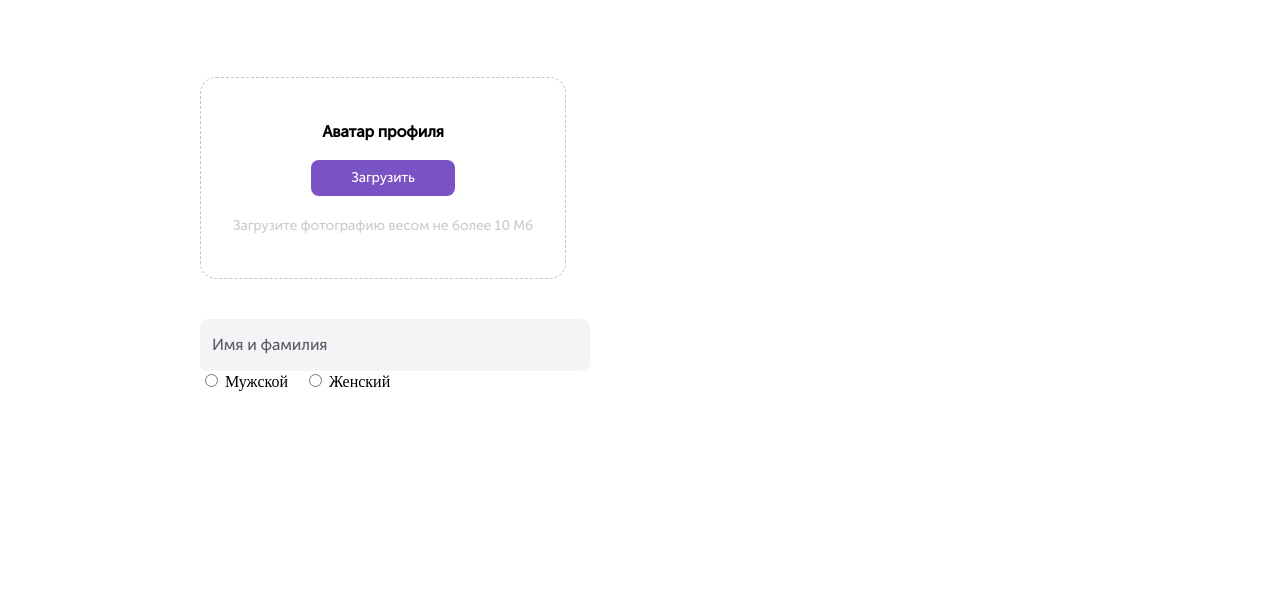
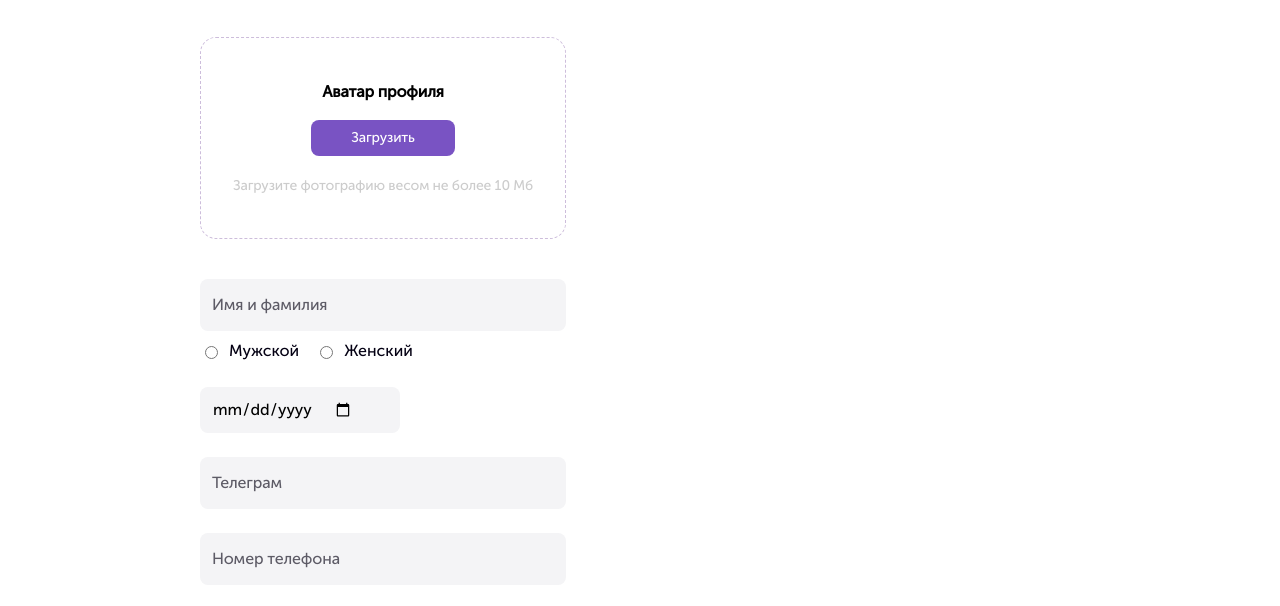
Before and after one commit to m2kegg/Homeet_dz_pages_1, a plain HTML site: page src/index.html in a window 1280 px wide. Shown: the part 264-870 px from the top of the page. Before the commit the page ends 815 px from the top, so only its background shows below. Drawn offline with Linux system fonts and the light colour scheme.

Commit message:
Добавил кучу инпутов
Не быдлокодинг, а Atomic CSS

```diff
--- a/src/css/styles.css
+++ b/src/css/styles.css
@@ -143,7 +143,6 @@ p{
 
 .div_second{
     display: flex;
-    padding-top: 40px;
     align-items: flex-start;
     gap: 60px;
 }
@@ -239,6 +238,7 @@ p{
     display: flex;
     position: relative;
     flex-direction: column;
+    width: 150px;
     align-items: flex-start;
     gap: 8px;
 }
@@ -255,6 +255,7 @@ p{
 
 .input_name_surname{
     display: flex;
+    position: relative;
     width: 366px;
     padding: 16px 12px;
     flex-direction: column;
@@ -266,6 +267,7 @@ p{
     line-height: 20px; /* 142.857% */
     letter-spacing: -0.14px;
     gap: 8px;
+    box-sizing:border-box;
     border: 2px;;
     border-radius: 8px;
     background: #F4F4F6;
@@ -299,3 +301,61 @@ p{
     align-items: center;
     gap: 16px;
 }
+
+.text_sex{
+    display: flex;
+    color: var(--040013-black-main, #040013);
+    font-family: Museo Sans Cyrl;
+    font-size: 16px;
+    font-style: normal;
+    font-weight: 400;
+    gap: 8px;
+    line-height: 24px; /* 150% */
+}
+.form1{
+    display: flex;
+    flex-direction: column;
+    align-items: flex-start;
+    gap: 24px;
+    align-self: stretch;
+}
+.input_date{
+    display: flex;
+    position: relative;
+    width: 200px;
+    padding: 12px 8px 12px 12px;
+    align-items: center;
+    gap: 8px;
+    font-family: Museo Sans Cyrl;
+    font-size: 16px;
+    font-style: normal;
+    font-weight: 400;
+    line-height: 20px; /* 142.857% */
+    letter-spacing: -0.14px;
+    box-sizing:border-box;
+    border: 0px;;
+    border-radius: 8px;
+    background: #F4F4F6;
+}
+
+.label_date{
+    position: absolute;
+    top: 8px;
+    left: 12px;
+    color:var(--5-d-5-b-66-secondary-black, #5D5B66);
+    font-family: Museo Sans Cyrl;
+    font-size: 16px;
+    font-style: normal;
+    font-weight: 400;
+    line-height: 20px; /* 142.857% */
+    letter-spacing: -0.14px;
+    transition: 0.3s;
+    pointer-events: none;
+}
+
+.div_inputs{
+    display: flex;
+    position: relative;
+    flex-direction: column;
+    align-items: flex-start;
+}
--- a/src/index.html
+++ b/src/index.html
@@ -35,6 +35,7 @@
                 <img class="img-bar" src="img/progress bar.png">
             </div>
             <div class="div_second">
+
                 <div class="div_column_one">
                     <div class="avatar">
                         <div class="text_button_avatar">
@@ -45,20 +46,31 @@
                         </div>
                         <p class="text_upload_warn">Загрузите фотографию весом не более 10 Мб</p>
                     </div>
-                    <form>
+                    <form class="form1">
                         <div class="div_name_surname">
                             <input type="text" id="name_surname" class="input_name_surname" placeholder="">
                             <label for="name_surname" class="label">Имя и фамилия</label>
-                        </div>
                             <div class="div_radio_sex">
-                            <label>
+                                <label class="text_sex">
                                     <input type="radio" name="sex" value="Мужской">
                                     Мужской
                                 </label>
-                            <label>
+                                <label class="text_sex">
                                     <input type="radio" name="sex" value="Женский">
                                     Женский
                                 </label>
+                            </div>
+                        </div>
+                        <div class="div_inputs">
+                            <input type="date" class="input_date" id="input_tgm" placeholder="">
+                        </div>
+                        <div class="div_inputs">
+                            <input type="text" id="tg" class="input_name_surname" placeholder="">
+                            <label for="tg" class="label">Телеграм</label>
+                        </div>
+                        <div class="div_inputs">
+                            <input type="tel" name="number" class="input_name_surname" placeholder="">
+                            <label for="number" class="label">Номер телефона</label>
                         </div>
                     </form>
                 </div>
```
Lines whose indentation alone changed are shown as unchanged.
